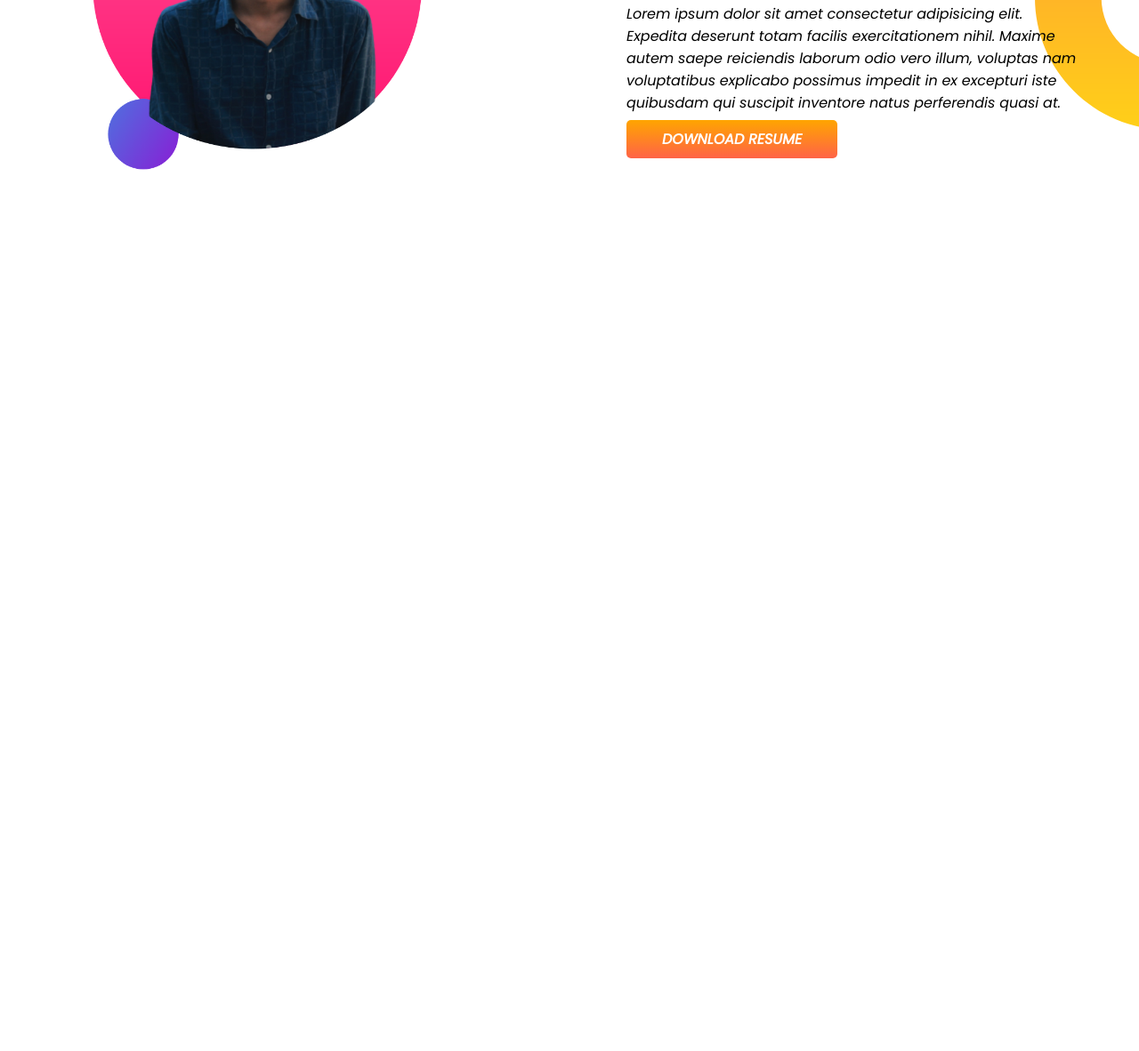
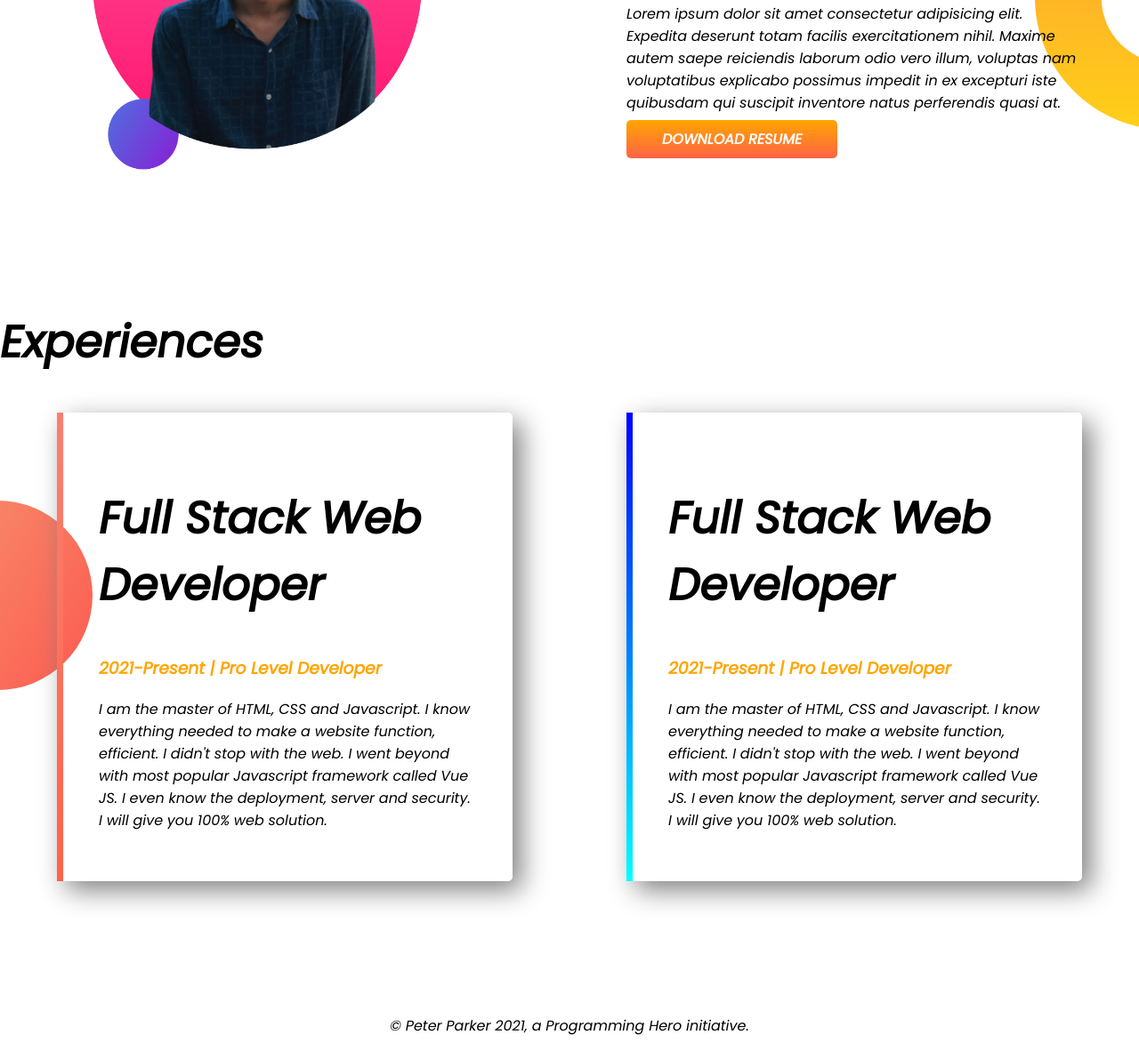
Before and after one commit to Sabbir-Ahamed/sabbir-portfolio, a plain HTML site: page index.html in a window 1280 px wide. Shown: the part 916-2098 px from the top of the page at 89% size. Before the commit the page ends 1264 px from the top, so only its background shows below. Drawn offline with Linux system fonts and the light colour scheme.

Commit message:
website done

```diff
--- a/index.html
+++ b/index.html
@@ -13,7 +13,7 @@
 </head>
 
 <body>
-    <section class="banner">
+    <section class="banner flex">
         <div class="banner-content half-width">
             <h1>Wellcome To</h1>
             <h1><span class="orange-txt">Sabbir Ahamed</span> World!</h1>
@@ -29,7 +29,7 @@
         </div>
     </section>
 
-    <section class="dream-part">
+    <section class="dream-part flex">
         <div class="my-img half-width">
             <img src="images/sabbir-2.png" alt="sabbir">
         </div>
@@ -40,9 +40,36 @@
                 nihil. Maxime autem saepe reiciendis laborum odio vero illum, voluptas nam voluptatibus explicabo
                 possimus
                 impedit in ex excepturi iste quibusdam qui suscipit inventore natus perferendis quasi at.</p>
-            <a class="link-btn" href="https://www.facebook.com/sabbir.ahamed.khorerputul/" target="_blank">Download Resume</a>
+            <a class="link-btn" href="https://www.facebook.com/sabbir.ahamed.khorerputul/" target="_blank">Download
+                Resume</a>
         </div>
     </section>
+
+    <section class="experience">
+        <h1>Experiences</h1>
+        <div class="flex">
+            <div class="experience-item item-1">
+                <h1>Full Stack Web Developer</h1>
+                <h3 class="orange-txt">2021-Present | Pro Level Developer</h3>
+                <p>I am the master of HTML, CSS and Javascript. I know everything needed to make a website function,
+                    efficient. I didn't stop with the web. I went beyond with most popular Javascript framework called
+                    Vue JS. I even know the deployment, server and security. I will give you 100% web solution.</p>
+            </div>
+            <div class="experience-item item-2">
+                <h1>Full Stack Web Developer</h1>
+                <h3 class="orange-txt">2021-Present | Pro Level Developer</h3>
+                <p>I am the master of HTML, CSS and Javascript. I know everything needed to make a website function,
+                    efficient. I didn't stop with the web. I went beyond with most popular Javascript framework called
+                    Vue JS. I even know the deployment, server and security. I will give you 100% web solution.</p>
+            </div>
+        </div>
+    </section>
+
+    <footer>
+        <p>
+            © Peter Parker 2021, a Programming Hero initiative.
+        </p>
+    </footer>
 
 
 
--- a/style.css
+++ b/style.css
@@ -11,7 +11,7 @@ h1 {
     color: orange;
 }
 
-section{
+.flex{
     display: flex;
     margin-bottom: 150px;
 }
@@ -50,3 +50,37 @@ section{
     background-repeat: no-repeat;
     background-position: right;
 }
+
+.experience-item {
+    width: 40%;
+    margin: 0 5%;
+    padding: 40px;
+    box-shadow: 10px 10px 30px gray;
+    border-radius: 5px;
+    -webkit-border-radius: 5px;
+    -moz-border-radius: 5px;
+    -ms-border-radius: 5px;
+    -o-border-radius: 5px;
+}
+
+.experience {
+    background-image: url(../images/exp-bg.png);
+    background-repeat: no-repeat;
+    background-position: left;
+}
+
+.item-1 {
+    border-left: 7px solid;
+    border-image: linear-gradient(salmon, tomato);
+    border-image-slice: 1;
+}
+
+.item-2 {
+    border-left: 7px solid;
+    border-image: linear-gradient(blue, cyan);
+    border-image-slice: 1;
+}
+
+footer p {
+    text-align: center;
+}
```
